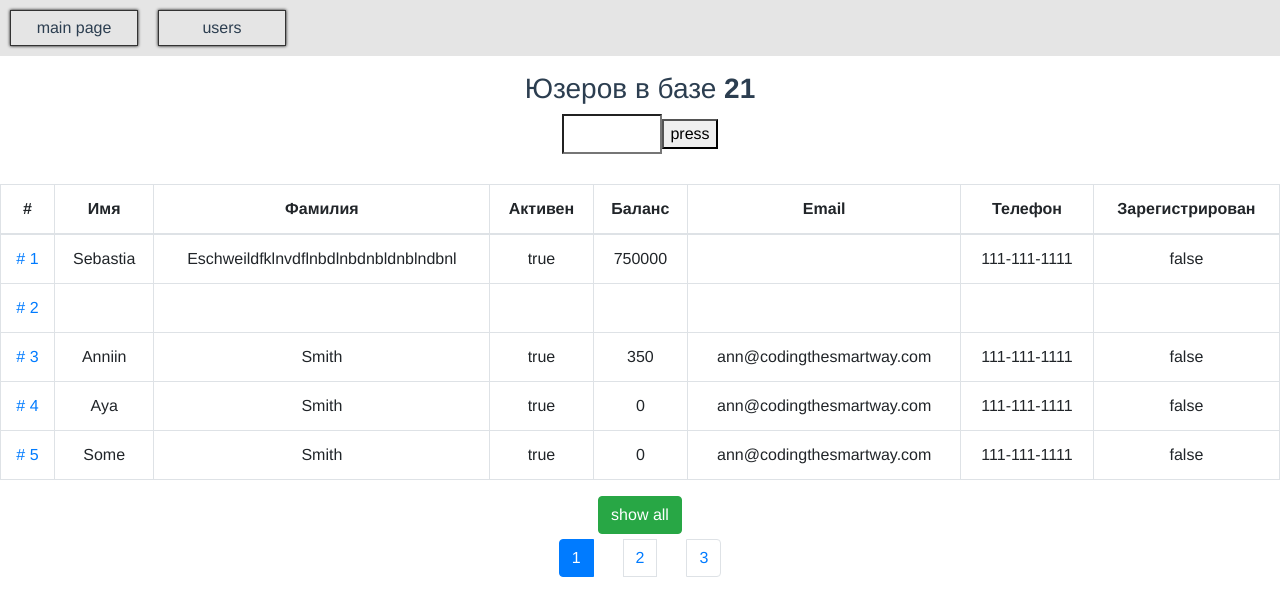
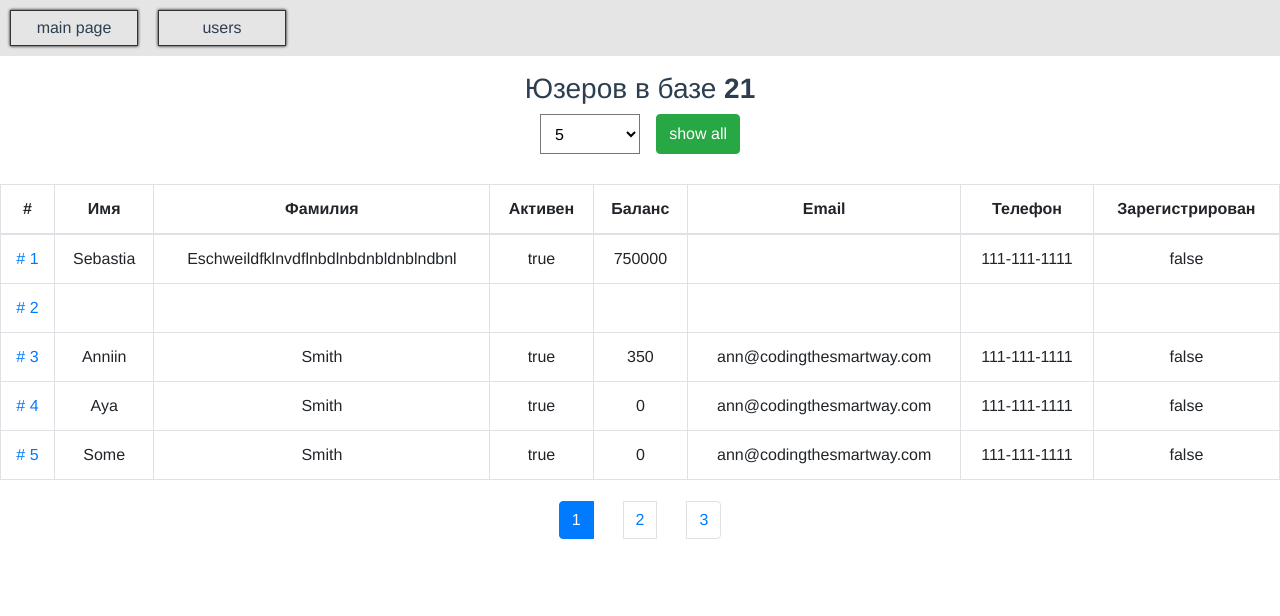
Before and after one commit to 0632347878/app-vue, a Vue app: page /list in a window 1280 px wide. Shown: the top 616 px of the page. Built offline with nearby package versions, Linux system fonts and the light colour scheme; data requests are answered from the project's data file.

Commit message:
added pagination

```diff
--- a/src/components/VueSingleSelect.vue
+++ b/src/components/VueSingleSelect.vue
@@ -1,9 +1,11 @@
 <template>
 	<div>
-		<input class="selectpicker" v-model="value">
-		<button @click="checkValue">press</button>
+		<select @change="checkValue" class="selectpicker" v-model="limitationList">
+			<option value="4">5</option>
+			<option value="9">10</option>
+			<option value="14">15</option>
+		</select>
 	</div>
-
 </template>
 
 <script>
@@ -11,14 +13,14 @@
 	export default {
 		name: 'Select',
 		data: () => ({
-			value: '',
-			sign: 101
+			sign: 101,
+			limitationList: 4
 		}),
+
 		methods: {
 			checkValue ()  {
 				this.$emit('checkValue', {
-					value: this.value,
-					sign: this.sign
+					limitationList: this.limitationList
 				})
 			}
 		},
--- a/src/components/list.vue
+++ b/src/components/list.vue
@@ -1,9 +1,10 @@
 <template>
     <div>
         <h3>Юзеров в базе <b>{{ employees.length }}</b></h3>
-        <vue-single-select @checkValue="onLogin" >
-
-        </vue-single-select>
+        <div>
+            <vue-single-select @checkValue="onLogin"></vue-single-select>
+            <button @click="showAll" class="btn btn-success">show all</button>
+        </div>
         <table class="table table-bordered table-users">
             <thead>
                 <tr>
@@ -32,18 +33,19 @@
                 </tr>
             </tbody>
         </table>
-        <button class="btn btn-success">show all</button>
         <ul class="pagination">
-            <li class="page-item"
+            <li @click="pageOne"
+                class="page-item"
                 :class="{ active: limitationList == 4 }">
                 <a class="page-link" href="#">1</a></li>
-            <li class="page-item"
+            <li @click="pageTwo"
+                class="page-item"
                 :class="{ active: limitationList == 9 }">
                 <a class="page-link" href="#">2</a></li>
-            <li class="page-item"
+            <li @click="pageThree"
+                class="page-item"
                 :class="{ active: limitationList == 14 }">
                 <a class="page-link" href="#">3</a></li>
-
         </ul>
     </div>
 </template>
@@ -53,15 +55,35 @@
 
     export default {
     name: 'Table',
-    data: () => ({
+    data () {
+        return {
             url: 'http://localhost:3000/employees',
             users: [],
             employees: {},
+            employeesConst: {},
+            employeesPageOne: {},
+            employeesPageTwo: {},
+            employeesPageThree: {},
             limitationList: 4
-    }),
+        }
+    },
     methods: {
+        pageOne () {
+            this.employees = this.employeesPageOne
+        },
+        pageTwo () {
+            this.employees = this.employeesPageTwo
+        },
+        pageThree () {
+            this.employees = this.employeesPageThree
+        },
         onLogin(data) {
-        console.log('child component send data', data)
+            console.log('child component send data', data);
+            this.limitationList = data.limitationList
+        },
+        showAll() {
+            this.employees = this.employeesConst;
+            this.limitationList = this.employeesConst.length
         },
         loadData() {
             var _self = this;
@@ -90,6 +112,10 @@
                 .then(function(response) {
                     response.json().then(function(data){
                         _self.employees = data;
+                        _self.employeesConst = data;
+                        _self.employeesPageOne   = _self.employees.slice(0,5);
+                        _self.employeesPageTwo   = _self.employees.slice(5,10);
+                        _self.employeesPageThree = _self.employees.slice(10,15)
                 });
             })
         }
@@ -98,7 +124,9 @@
         this.loadData();
     },
     components: {
-        VueSingleSelect: () => import('@/components/VueSingleSelect.vue')
+        VueSingleSelect () {
+          return import('@/components/VueSingleSelect.vue')
+        }
     }
     }
 </script>
@@ -115,8 +143,11 @@
         padding: 5px;
         background: rgba( 255, 255, 0, 0);
     }
-    .rout-item.router-link-exact-active {
-        border: 1px solid #ccc;
+    h3 + div {
+        display: flex;
+        justify-content: space-between;
+        width : 200px;
+        margin: auto;
     }
 
 </style>
```
Lines whose indentation alone changed are shown as unchanged.
